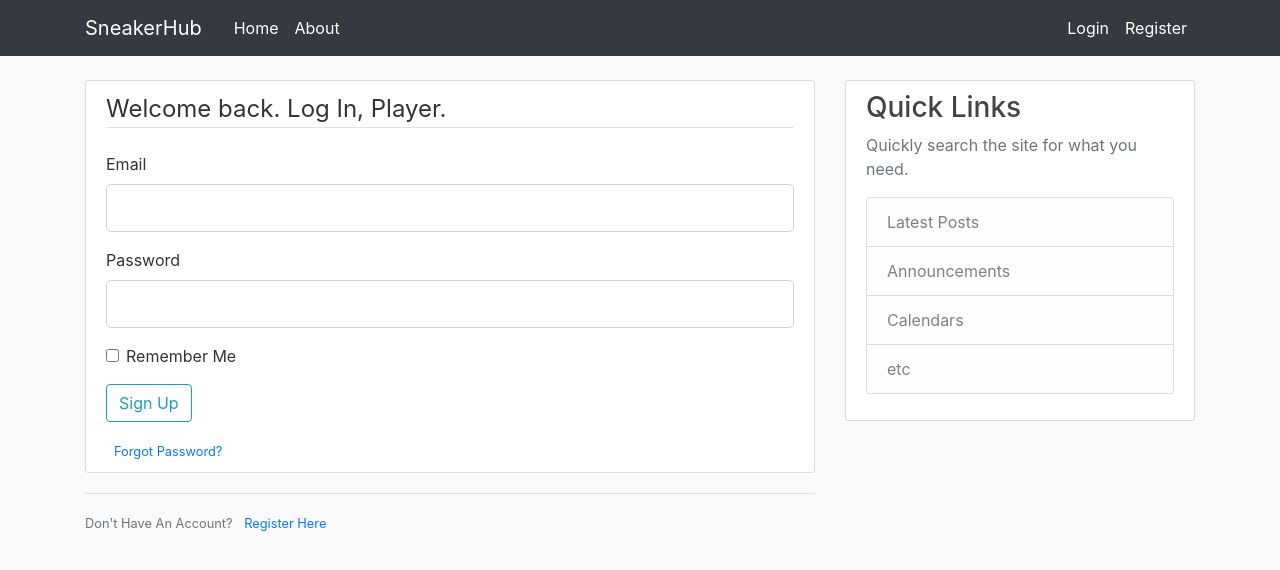
After one commit to valecantu04/sneakerHub, a Flask app: page /login in a window 1280 px wide. The commit adds this page. Shown: the top 570 px of the page. Run offline with Flask 2, Linux system fonts and the light colour scheme; some libraries are stand-ins or nearby versions.

Commit message:
created teplates and general functionality for the registration and login forms using bootstrap

```diff
--- /dev/null
+++ b/forms.py
@@ -0,0 +1,23 @@
+from flask_wtf import FlaskForm
+from wtforms import StringField, PasswordField, SubmitField, BooleanField
+from wtforms.validators import DataRequired, Length, Email, EqualTo
+
+class RegistrationForm(FlaskForm):
+    username = StringField('Username',
+                            validators=[DataRequired(), Length(min=2, max=20)])
+    email = StringField('Email',validators=[
+                            DataRequired(), Email()])
+    password = PasswordField('Password', validators=[
+                            DataRequired(), Length(min=8, max=20)])
+    confirm_password = PasswordField('Confirm Password', validators=[
+                            DataRequired(), EqualTo('password'),Length(min=8, max=20)])
+    submit = SubmitField('Sign Up')
+
+
+class LoginForm(FlaskForm):
+    email = StringField('Email', validators=[
+        DataRequired(), Email()])
+    password = PasswordField('Password', validators=[
+        DataRequired(), Length(min=8, max=20)])
+    remember = BooleanField('Remember Me')
+    submit = SubmitField('Sign Up')
--- a/sneakerHub.py
+++ b/sneakerHub.py
@@ -1,5 +1,8 @@
-from flask import Flask, render_template, url_for
+from flask import Flask, render_template, url_for, flash, redirect
+from forms import RegistrationForm, LoginForm
 app = Flask(__name__)
+
+app.config['SECRET_KEY'] = '28de2b94c37cfc019aea54bd566e012f'
 
 posts = [
     {
@@ -27,6 +30,26 @@
     return render_template('about.html', title='About SneakerHub')
 
 
+@app.route("/register", methods=['GET','POST'])
+def register():
+    form = RegistrationForm()
+    if form.validate_on_submit():
+        flash(f'Account created for {form.username.data}!', 'success')
+        return redirect(url_for('home'))
+    return render_template('register.html', title='Register SneakerHub Account', form=form)
+
+
+@app.route("/login", methods=['GET', 'POST'])
+def login():
+    form = LoginForm()
+    if form.validate_on_submit():
+        if form.email.data == 'admin@blog.com' and form.password.data == 'password':
+            flash('you have been logged in!', 'success')
+            return redirect(url_for('home'))
+        else:
+            flash('Login Failed', 'danger')
+    return render_template('login.html', title='Login to SneakerHub', form=form)
+
 
 if __name__ == '__main__':
     app.run(debug=True)
--- a/templates/layout.html
+++ b/templates/layout.html
@@ -28,13 +28,13 @@
                 </button>
                 <div class="collapse navbar-collapse" id="navbarToggle">
                     <div class="navbar-nav mr-auto">
-                        <a class="nav-item nav-link" href="/">Home</a>
-                        <a class="nav-item nav-link" href="/about">About</a>
+                        <a class="nav-item nav-link" href="{{url_for('home')}}">Home</a>
+                        <a class="nav-item nav-link" href="{{url_for('about')}}">About</a>
                     </div>
                     <!-- Navbar Right Side -->
                     <div class="navbar-nav">
-                        <a class="nav-item nav-link" href="/login">Login</a>
-                        <a class="nav-item nav-link" href="/register">Register</a>
+                        <a class="nav-item nav-link" href="{{url_for('login')}}">Login</a>
+                        <a class="nav-item nav-link" href="{{url_for('register')}}">Register</a>
                     </div>
                 </div>
             </div>
@@ -44,6 +44,16 @@
     <main role="main" class="container">
         <div class="row">
             <div class="col-md-8">
+                {% with messages = get_flashed_messages(with_categories = true) %}
+                    {% if messages %}
+                        {% for category, message in messages %}
+                            <div class="alert alert-{{ category }}">
+                                {{ message }}
+
+                            </div>
+                        {% endfor %}
+                    {% endif %}
+                {% endwith %}
                 {% block content %}{% endblock %}
             </div>
             <div class="col-md-4">
--- /dev/null
+++ b/templates/login.html
@@ -0,0 +1,54 @@
+{% extends "layout.html" %}
+{% block content %}
+<div class="content-section">
+    <form method="POST" action="">
+        {{ form.hidden_tag() }} <!-- Cross site request forgery token -->
+        <fieldset class="form-group">
+            <legend class="border-bottom mb-4"> Welcome back. Log In, Player. </legend>
+            <div class="form-group">
+                {{ form.email.label(class="form-control-label") }}
+
+                {% if form.email.errors %}
+                {{ form.email(class="form-control form-control-lg is-invalid") }}
+                <div class="invalid-feedback">
+                    {% for error in form.email.errors%}
+                    <span> {{ error }} </span>
+                    {% endfor %}
+                </div>
+                {% else %}
+                {{ form.email(class="form-control form-control-lg") }}
+                {% endif %}
+            </div>
+            <div class="form-group">
+                {{ form.password.label(class="form-control-label") }}
+
+                {% if form.password.errors %}
+                {{ form.password(class="form-control form-control-lg is-invalid") }}
+                <div class="invalid-feedback">
+                    {% for error in form.password.errors%}
+                    <span> {{ error }} </span>
+                    {% endfor %}
+                </div>
+                {% else %}
+                {{ form.password(class="form-control form-control-lg") }}
+                {% endif %}
+            </div>
+            <div class= "form-check">
+                {{ form.remember(class="form-check-input") }}
+                {{ form.remember.label(class="form-check-label") }}
+            </div>
+        </fieldset>
+        <div class="form-group">
+            {{ form.submit(class="btn btn-outline-info") }}
+        </div>
+        <small class="text-muted ml-2">
+            <a href="#"> Forgot Password? </a>
+        </small>
+    </form>
+</div>
+<div class="border-top pt-3">
+    <small class="text-muted">
+        Don't Have An Account? <a class="ml-2" href="{{ url_for('register') }}"> Register Here </a>
+    </small>
+</div>
+{% endblock content %}
```
Also changed, not shown: templates/home.html (+10 -3 lines), templates/register.html (added, +75 -0 lines).
